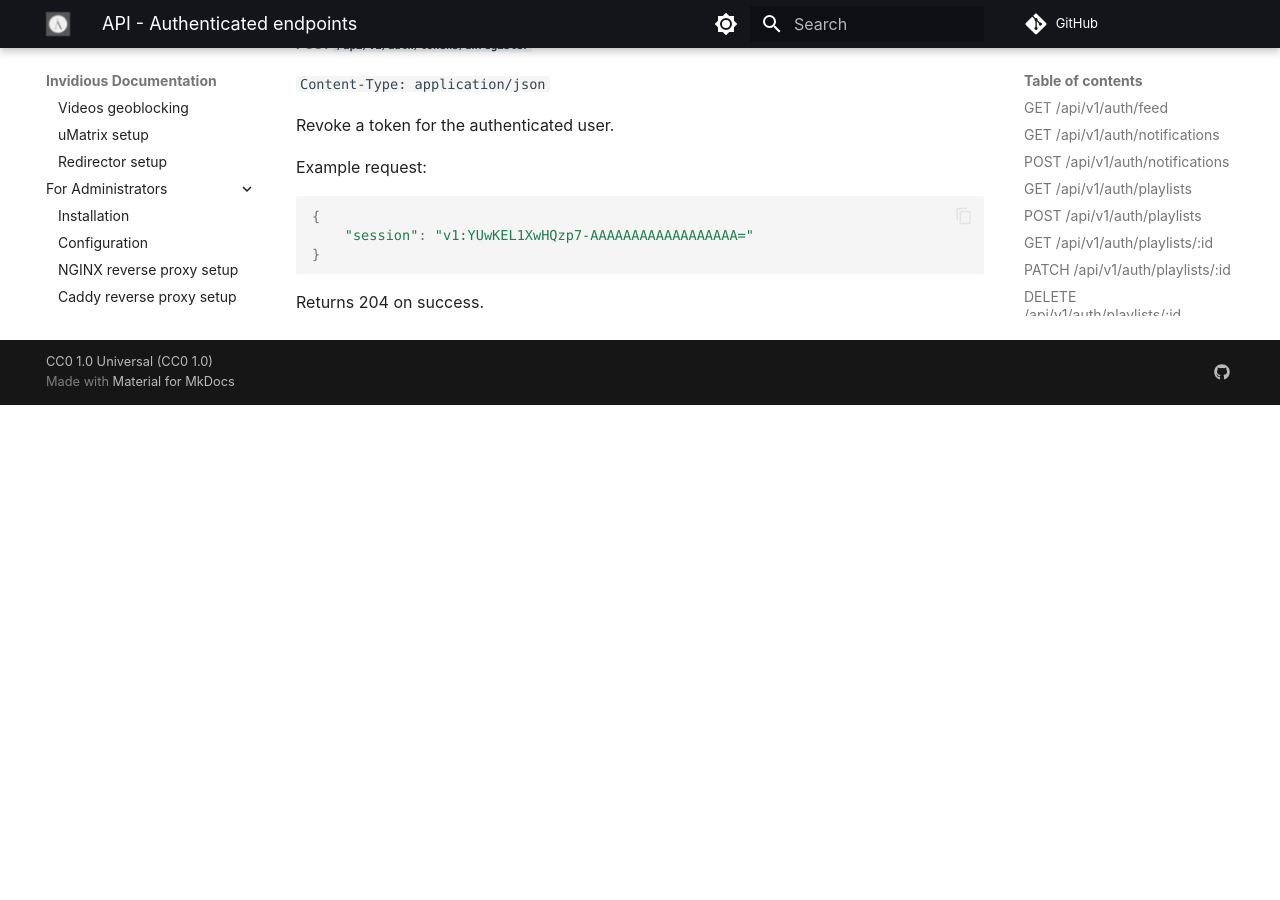
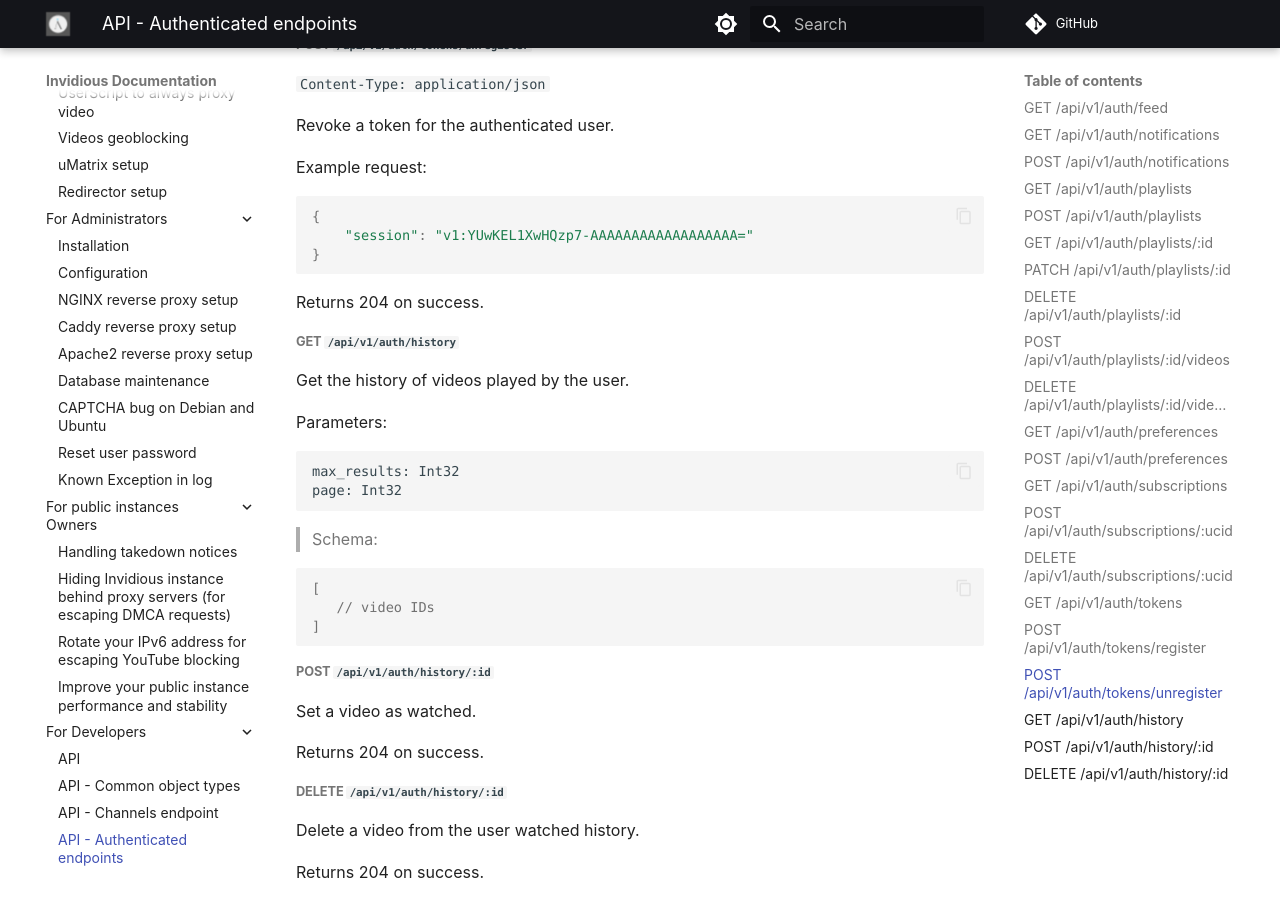
Before and after one commit to iv-org/documentation, an MkDocs documentation site: the page built from docs/api/authenticated-endpoints.md, in a window 1280 px wide and 900 px high, scrolled down 8010 px. Built offline with MkDocs 1.6.1 and Material for MkDocs 9.7.7, drawn with Linux system fonts in a browser that asks for light colours; comment, search, counter and statistics services are not loaded; before the commit the page ends 8415 px from its top, so only the background shows below that.

Commit message:
add history endpoint to authenticated-endpoints.md (#433)

````diff
--- a/docs/api/authenticated-endpoints.md
+++ b/docs/api/authenticated-endpoints.md
@@ -418,3 +418,33 @@
 ```
 
 Returns 204 on success.
+
+##### GET `/api/v1/auth/history`
+
+Get the history of videos played by the user.
+
+Parameters:
+
+```
+max_results: Int32
+page: Int32
+```
+
+> Schema:
+
+```javascript
+[
+   // video IDs
+]
+```
+##### POST `/api/v1/auth/history/:id`
+
+Set a video as watched.
+
+Returns 204 on success.
+
+##### DELETE `/api/v1/auth/history/:id`
+
+Delete a video from the user watched history.
+
+Returns 204 on success.
````
